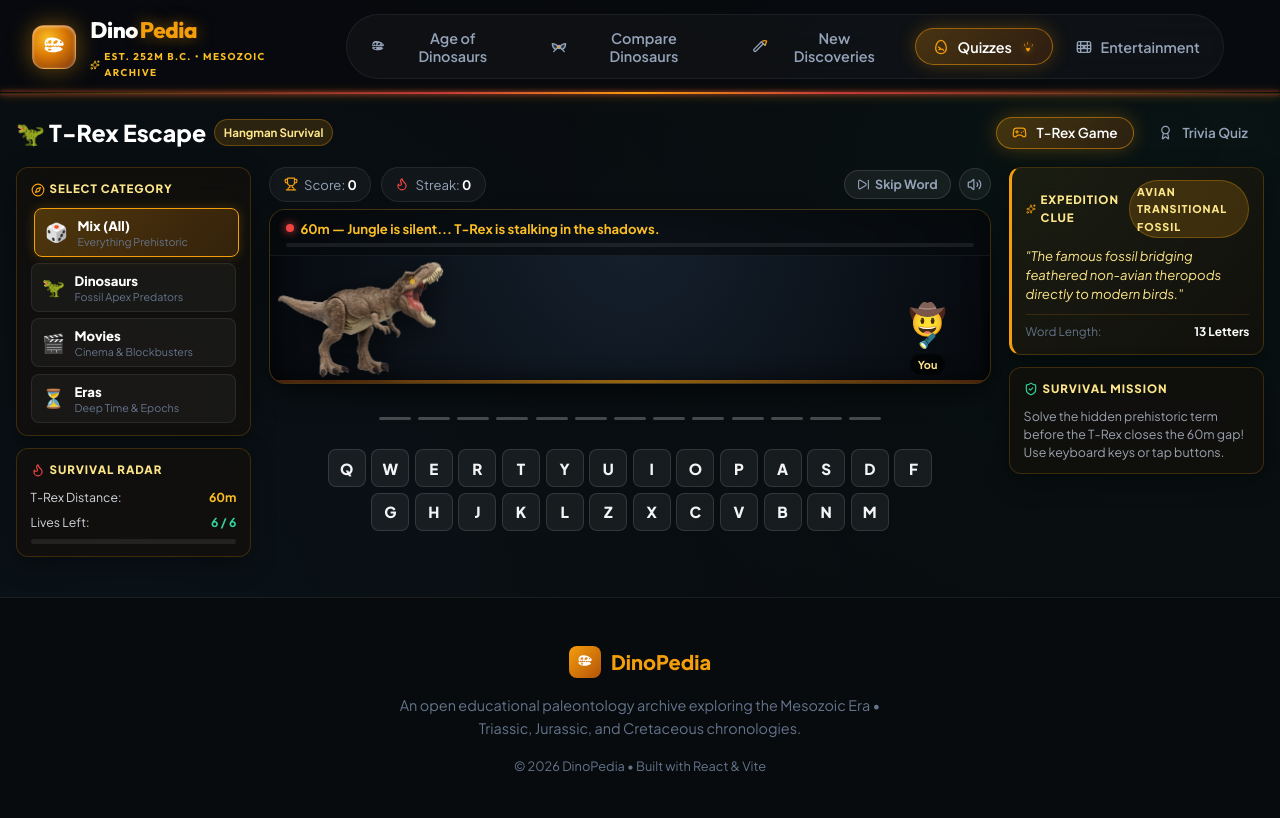
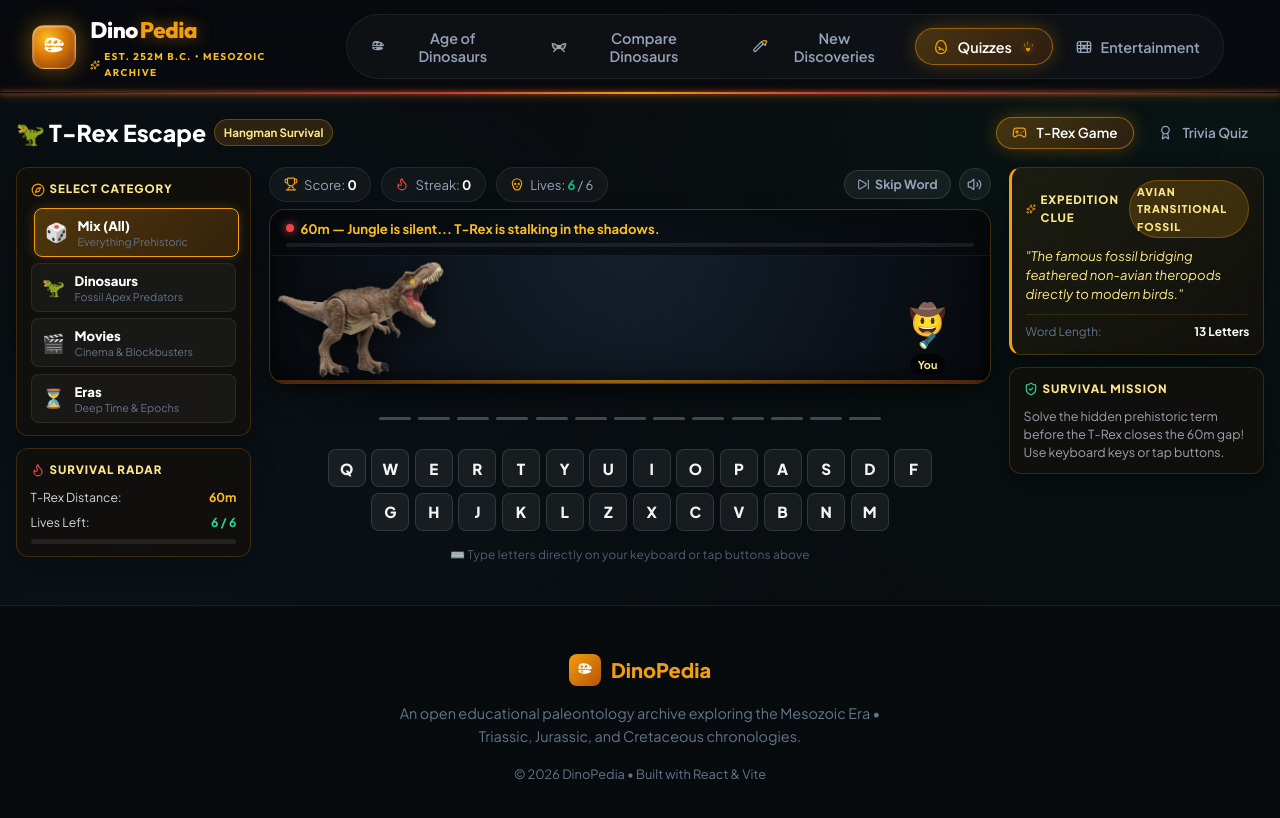
Before and after one commit to MinukaPanagoda/dinopedia, a React (Vite) app in the folder frontend/: page / in a window 1280 px wide. Both pictures are taken after a click on the button "Quizzes". Shown: the top 818 px of the page. Built offline with nearby package versions, Linux system fonts and the light colour scheme.

Commit message:
feat(hangman): add real-time lives counter pill and desktop keyboard guide

```diff
--- a/frontend/src/components/TRexHangman.jsx
+++ b/frontend/src/components/TRexHangman.jsx
@@ -513,7 +513,7 @@ export default function TRexHangman() {
       <main className="battlefield-center">
         {/* Top Header & Stats Bar */}
         <div className="game-top-bar">
-          <div style={{ display: 'flex', gap: '0.6rem', alignItems: 'center' }}>
+          <div style={{ display: 'flex', gap: '0.6rem', alignItems: 'center', flexWrap: 'wrap' }}>
             <div className="game-stat-pill">
               <Trophy size={14} color="#F59E0B" />
               <span>Score: <strong>{score}</strong></span>
@@ -521,6 +521,10 @@ export default function TRexHangman() {
             <div className="game-stat-pill">
               <Flame size={14} color="#EF4444" />
               <span>Streak: <strong>{streak}</strong></span>
+            </div>
+            <div className="game-stat-pill">
+              <Skull size={14} color={mistakes >= 4 ? '#EF4444' : '#F59E0B'} />
+              <span>Lives: <strong style={{ color: mistakes >= 4 ? '#EF4444' : '#10B981' }}>{MAX_MISTAKES - mistakes}</strong> / {MAX_MISTAKES}</span>
             </div>
           </div>
 
@@ -678,6 +682,10 @@ export default function TRexHangman() {
             );
           })}
         </div>
+
+        <div style={{ textAlign: 'center', marginTop: '0.5rem', fontSize: '0.74rem', color: 'var(--text-dim)', letterSpacing: '0.02em', opacity: 0.8 }}>
+          ⌨️ Type letters directly on your keyboard or tap buttons above
+        </div>
       </main>
 
       {/* ================= RIGHT FLANK: EXPEDITION CLUE & FIELD DOSSIER ================= */}
```
